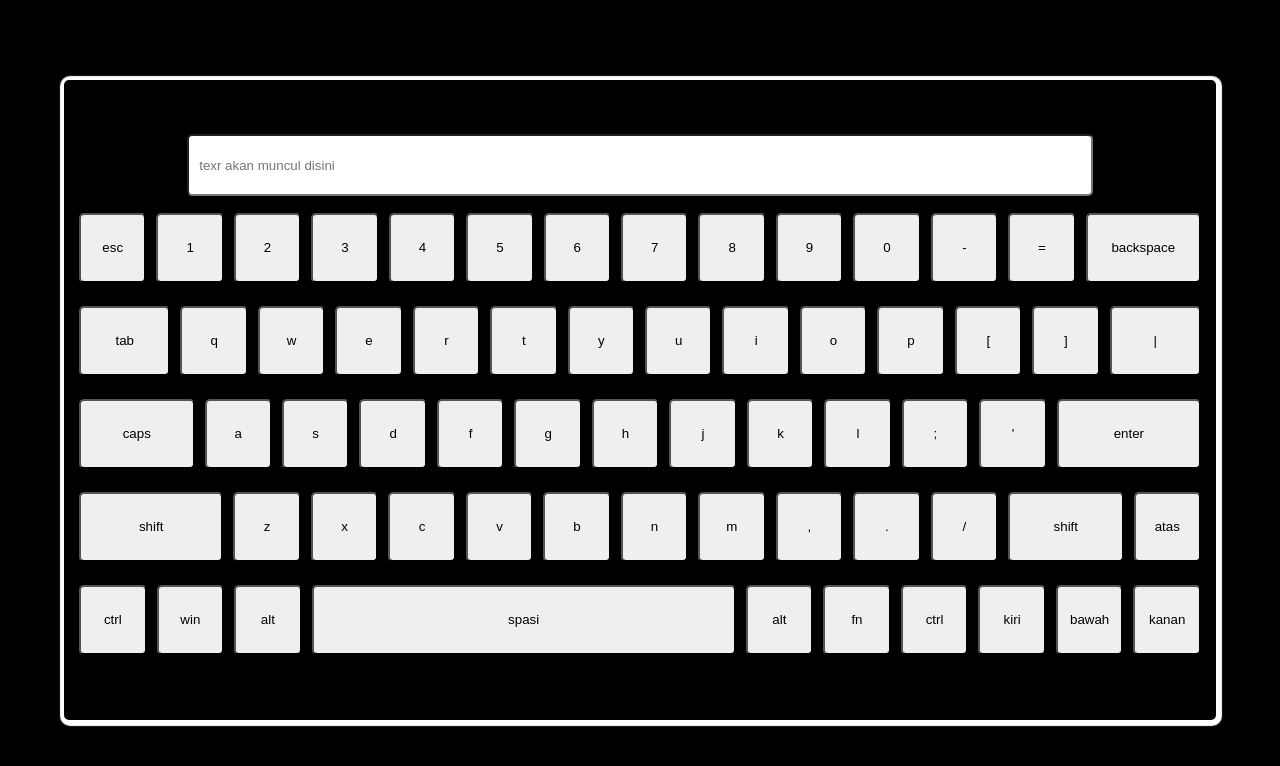
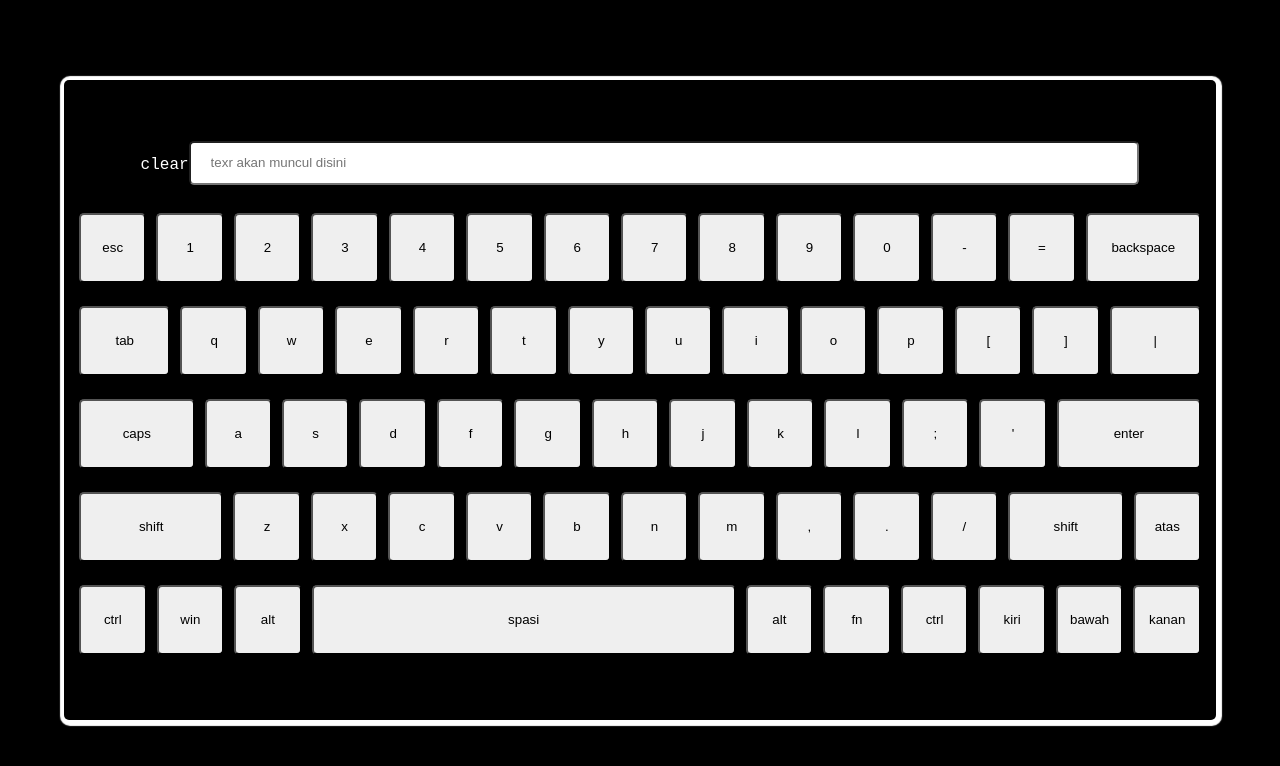
Before and after one commit to Ilham593/keyboard-test, a plain HTML site: page index.html in a window 1280 px wide. Drawn offline with Linux system fonts and the light colour scheme.

Commit message:
finishBeta

```diff
--- a/index.html
+++ b/index.html
@@ -20,7 +20,9 @@
   <body>
     <div class="container">
       <div class="tombol">
-      <input id="hasil" type="text" placeholder="texr akan muncul disini" />
+        <label id="label-clear" for=""> clear
+          <input id="hasil" type="text" placeholder="texr akan muncul disini" />
+        </label>
 
         <!-- row angka -->
         <div class="row">
--- a/script.js
+++ b/script.js
@@ -1,10 +1,17 @@
 const huruf = document.querySelectorAll('.key'); // Elemen keyboard virtual di layar
+const input = document.getElementById('hasil')
+const label_clear = document.getElementById('label-clear')
 
+label_clear.addEventListener('click', function(){
+  input.value = ''
+})
 window.addEventListener('keydown', function(e) {
   huruf.forEach(button => {
     if (button.textContent.toLowerCase() === e.key.toLowerCase()) {
+
       // Jika tombol yang ditekan cocok dengan teks di tombol virtual (case-insensitive)
       handle(button); // Tambahkan kelas 'aktif' ke tombol yang sesuai
+      input.value += button.textContent;
     } else if (e.key === "Escape") {
       console.log("Escape key pressed");
       handleSpecialButton('Escape');
--- a/style.css
+++ b/style.css
@@ -23,13 +23,28 @@ body {
   align-items: center;
 }
 
-.container input {
-  width: 80%;
+.container label {
+  display: flex;
+  justify-content: center;
+  align-items: center;
+  width: 90%;
   height: 10%;
   padding: 10px;
   border-radius: 5px;
   margin-bottom: 5px;
 }
+
+.container label input {
+  width: 100%;
+  height: 100%;
+  padding: 20px;
+  border-radius: 5px;
+  margin-bottom: 5px;
+}
+
+
+
+
 
 .container .tombol {
   padding: 10px;
```
